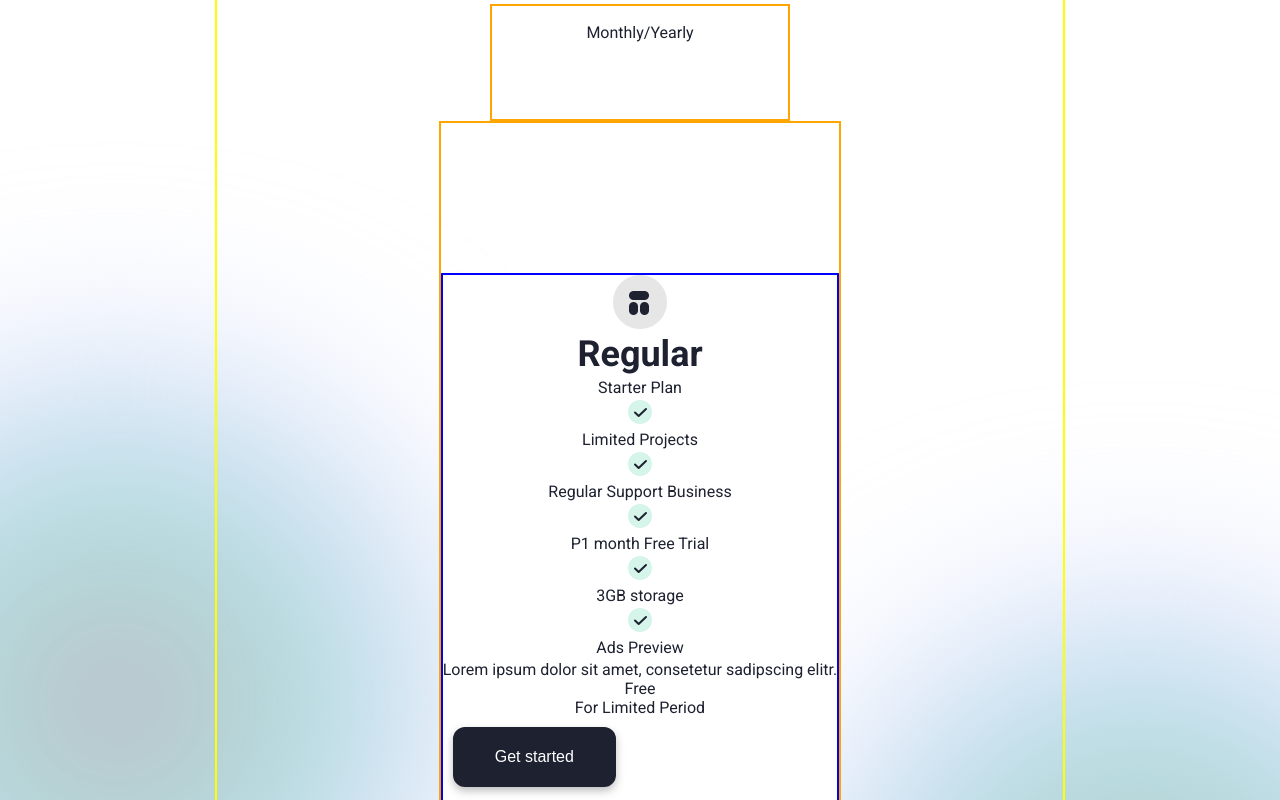
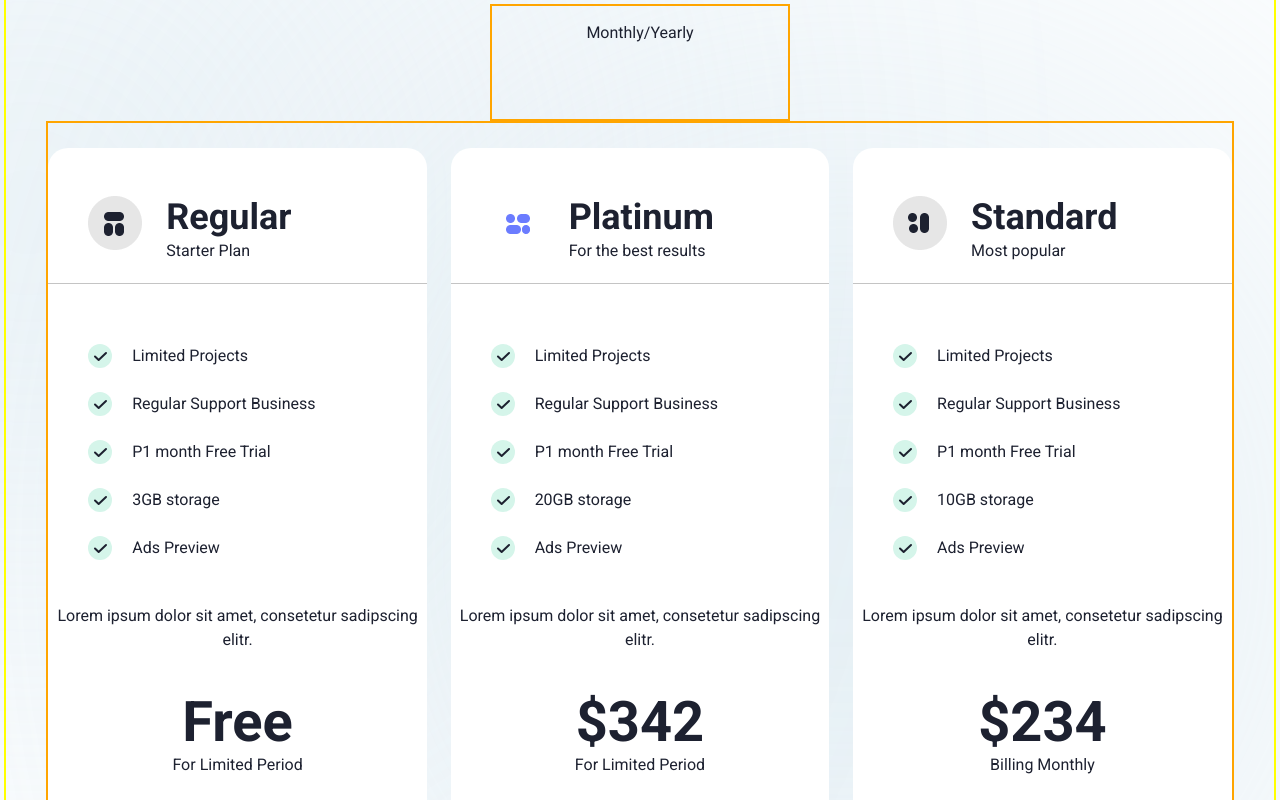
Before and after one commit to F-Agata/finsweet, a Next.js app: page /pricing in a window 1280 px wide. Shown: the part 340-1140 px from the top of the page. Built offline with nearby package versions, Linux system fonts and the light colour scheme.

Commit message:
wip Pricing

```diff
--- a/components/routes/pricing/OneOptionOnePrice.js
+++ b/components/routes/pricing/OneOptionOnePrice.js
@@ -3,38 +3,48 @@ import styled, { css } from "styled-components";
 import TitleAndText from "../../../styles/TitleAndText"
 import Box from "../../../styles/Box"
 import Btn from "../../../styles/Btn";
-import Link from "../../../styles/Link"
+
 import iconPricingList from "../../../public/iconPricingList.svg";
 
 
 const OneOptionOnePrice = ( { pricingItems } ) => {
 
-   useEffect(() => {
-       console.log(pricingItems)
-   },[])
 
     const pricingItem = pricingItems.map((item) => (
         <Box key={item.title}
-            border={'blue 2px solid'}
+             width={{_: '100%', tabletL: '32%', }}
+             maxWidth={410}
+            // border={'blue 2px solid'}
+             borderRadius={'20px'}
              bg={"colorWhite"}
-             pb={20}
+             // m={{_: '10px 0px', tabletL: '0px', }}
+            m={'10px 0'}
+             p={"48px 0px"}
+             display={'flex'}
+             flexDirection={'column'}
                >
-            <Box>
-                <Box>
+            <Box
+                display={'flex'}
+                p={'0 40px 20px 40px'}
+            >
+                <Box pr={24}>
                     <img src={`/${item.icon}.png`} alt={"icon"}/>
                 </Box>
-                <Box>
+                <Box textAlign={'left'}>
                     <TitleAndText variant={'title3'}>{item.title}</TitleAndText>
                     <TitleAndText variant={'textSmall'}>{item.smallInfo}</TitleAndText>
                 </Box>
             </Box>
             <Box width={"100%"}
-                hight={'10px'}
-            bg={"colorLightFooter"}/>
-            <Box>
+                 borderBottom={'1px solid '}
+                 borderColor={'colorLightFooter'}
+            />
+            <Box  p={'40px'}>
                 {item.listInfo.map((oneLine)=> (
-                    <Box key={`${item.title}.${oneLine.infoName}`}>
-                        <Box>
+                    <Box key={`${item.title}.${oneLine.infoName}`}
+                         display={'flex'}
+                        pt={20}>
+                        <Box pr={20}>
                             <img
                                 src={iconPricingList.src}
                                 // src={iconPricingList.svg}
@@ -44,10 +54,10 @@ const OneOptionOnePrice = ( { pricingItems } ) => {
                     </Box>
                 ))}
             </Box>
-            <TitleAndText>{item.smallDescription}</TitleAndText>
-            <TitleAndText>{item.price}</TitleAndText>
-            <TitleAndText>{item.time}</TitleAndText>
-            <Btn variant={'dark'}>Get started</Btn>
+            <TitleAndText variant={'textSmall'}>{item.smallDescription}</TitleAndText>
+            <TitleAndText variant={'title1'} pt={40}>{item.price}</TitleAndText>
+            <TitleAndText variant={'textSmall'}>{item.time}</TitleAndText>
+            <Btn variant={'dark'} mt={40}>Get started</Btn>
         </Box>
         ));
 
@@ -55,14 +65,15 @@ const OneOptionOnePrice = ( { pricingItems } ) => {
         <Box
             border={'orange 2px solid'}
             m={'0 auto'}
-            p={{_: '100px 0px 40px 0px', tablet: '150px 0px 40px 0px', }}
+            width={"100%"}
+            p={{_: '10px 0px 40px 0px', tablet: '15px 0px 40px 0px', }}
             textAlign={'center'}
             display={'flex'}
-            flexDirection={'column'}
-            justifyContent={'center'}
+            flexDirection={{_: 'column', tabletL: 'row', }}
+            justifyContent={{_: 'center', tabletL: 'space-between', }}
             alignContent={'center'}
             alignItems={'center'}
-            position={'relative'}
+            // position={'relative'}
         >
             {pricingItem}
 
--- a/pages/pricing.js
+++ b/pages/pricing.js
@@ -49,7 +49,7 @@ const Pricing = () => {
                 <Box>
                     <ChoiceMonthlyYearly/>
                 </Box>
-                <Box mb={42}
+                <Box
                      p={{_: '0px 40px ', tablet: '0px 40px', }}
                 >
                     <OneOptionOnePrice pricingItems={pricingItems}/>
@@ -65,22 +65,30 @@ export default Pricing;
 
 const BoxStyledGradient1 = styled(Box)`
   position: absolute;
-  top: 30%;
-  left: -50%;
-  width: 656px;
-  height: 656px;
+  top: 20%;
+  left: 0%;
+  width: 556px;
+  height: 556px;
   border-radius:50%;
   background: ${props => props.theme.gradients.gradientBlur};
-  filter: blur(100px);
+  filter: blur(300px);
+  @media (min-width: 1024px) {
+    top: 20%;
+    left: -20%;
+  }
  `
 
 const BoxStyledGradient2 = styled(Box)`
   position: absolute;
-  top: 40%;
-  left: 70%;
+  top: 50%;
+  left: 40%;
   width: 660px;
   height: 690px;
   border-radius:50%;
   background: ${props => props.theme.gradients.gradientBlur};
-  filter: blur(100px);
+  filter: blur(300px);
+  @media (min-width: 1024px) {
+    top: 40%;
+    left: 40%;
+  }
 `
```
